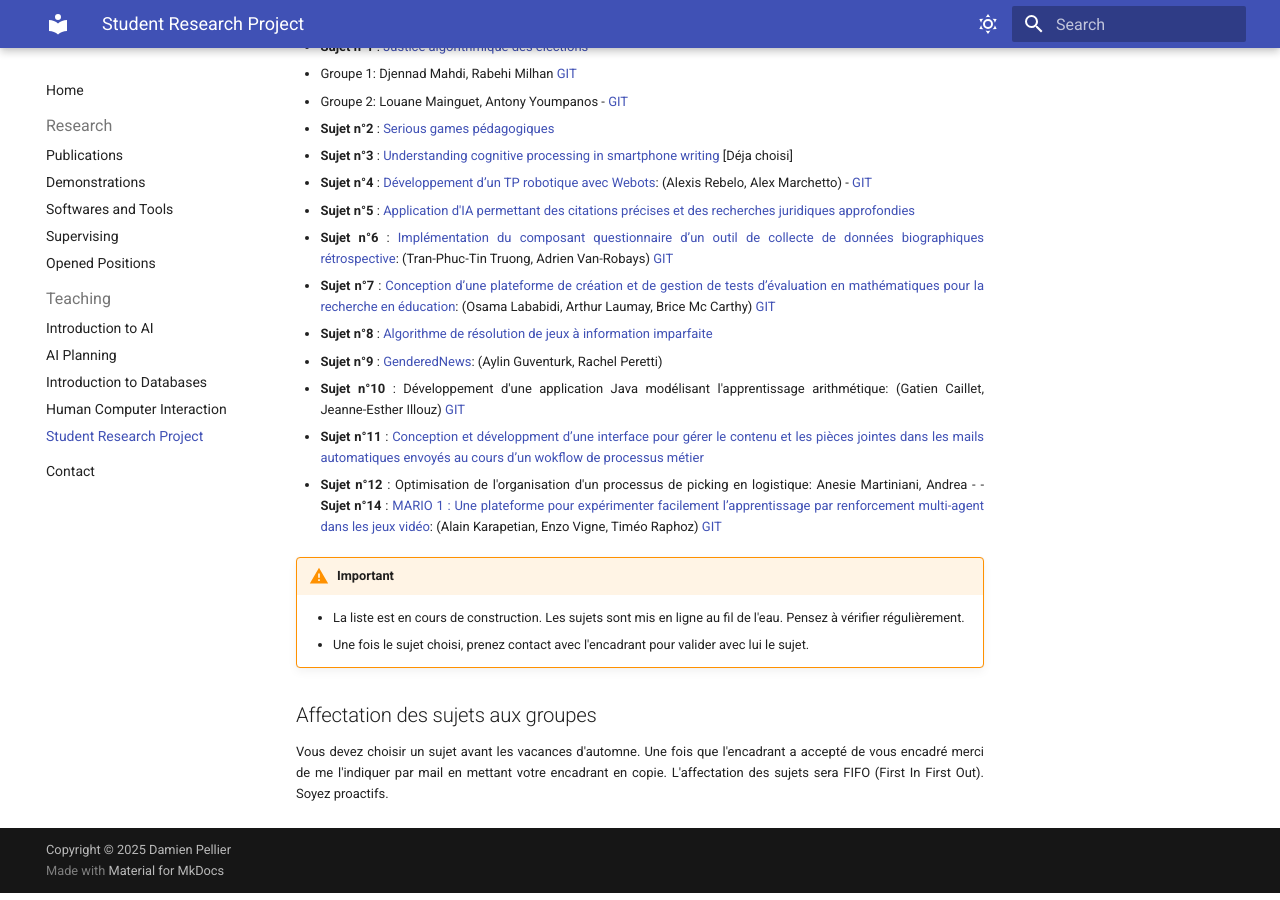
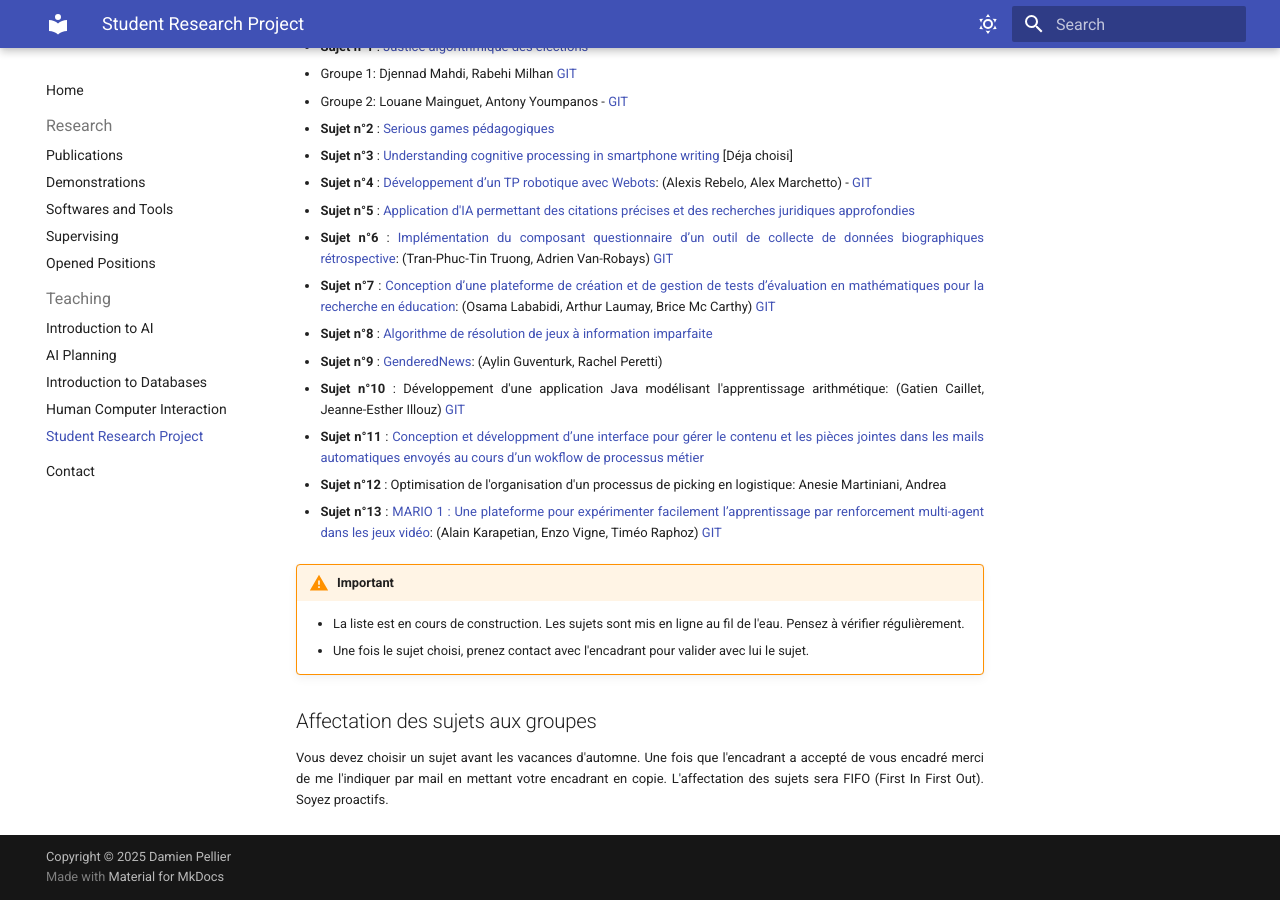
Before and after one commit to pellierd/homepage, an MkDocs documentation site: the page built from docs/teaching/srp.md, in a window 1280 px wide and 900 px high, scrolled down 1233 px. Built offline with MkDocs 1.6.1 and Material for MkDocs 9.7.7, drawn with Linux system fonts in a browser that asks for light colours.

Commit message:
modif ter

```diff
--- a/docs/teaching/srp.md
+++ b/docs/teaching/srp.md
@@ -49,7 +49,8 @@ La première période du projet est consacrée à l'élaboration des documents p
 - **Sujet n°10** : Développement d'une application Java modélisant l'apprentissage arithmétique: (Gatien Caillet,
 Jeanne-Esther Illouz) [GIT](https://github.com/GatienCaillet/TER_CAILLET_ILLOUZ)
 - **Sujet n°11** : [Conception et développment d’une interface pour gérer le contenu et les pièces jointes dans les mails automatiques envoyés au cours d’un  wokflow de processus métier](srp/Sujet_11_2025.pdf)
-- **Sujet n°12** : Optimisation de l'organisation d'un processus de picking en logistique: Anesie Martiniani, Andrea - - **Sujet n°14** : [MARIO 1 : Une plateforme pour expérimenter facilement l’apprentissage par renforcement multi-agent dans les jeux vidéo](srp/Sujet_14_2025.pdf): (Alain Karapetian, Enzo Vigne, Timéo Raphoz)  [GIT](https://github.com/alkalain/MARL-RL-GUI.git)
+- **Sujet n°12** : Optimisation de l'organisation d'un processus de picking en logistique: Anesie Martiniani, Andrea
+- **Sujet n°13** : [MARIO 1 : Une plateforme pour expérimenter facilement l’apprentissage par renforcement multi-agent dans les jeux vidéo](srp/Sujet_14_2025.pdf): (Alain Karapetian, Enzo Vigne, Timéo Raphoz)  [GIT](https://github.com/alkalain/MARL-RL-GUI.git)
 
 
 !!! warning "Important"
```
